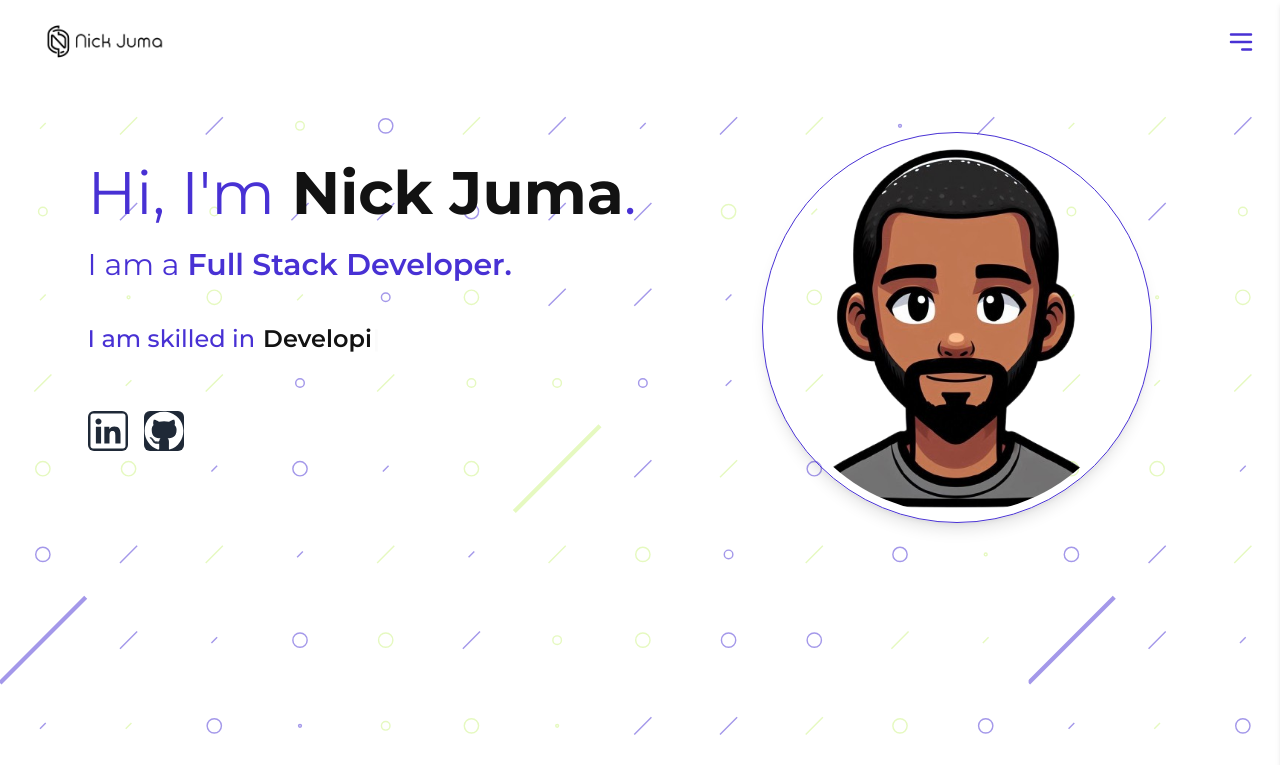
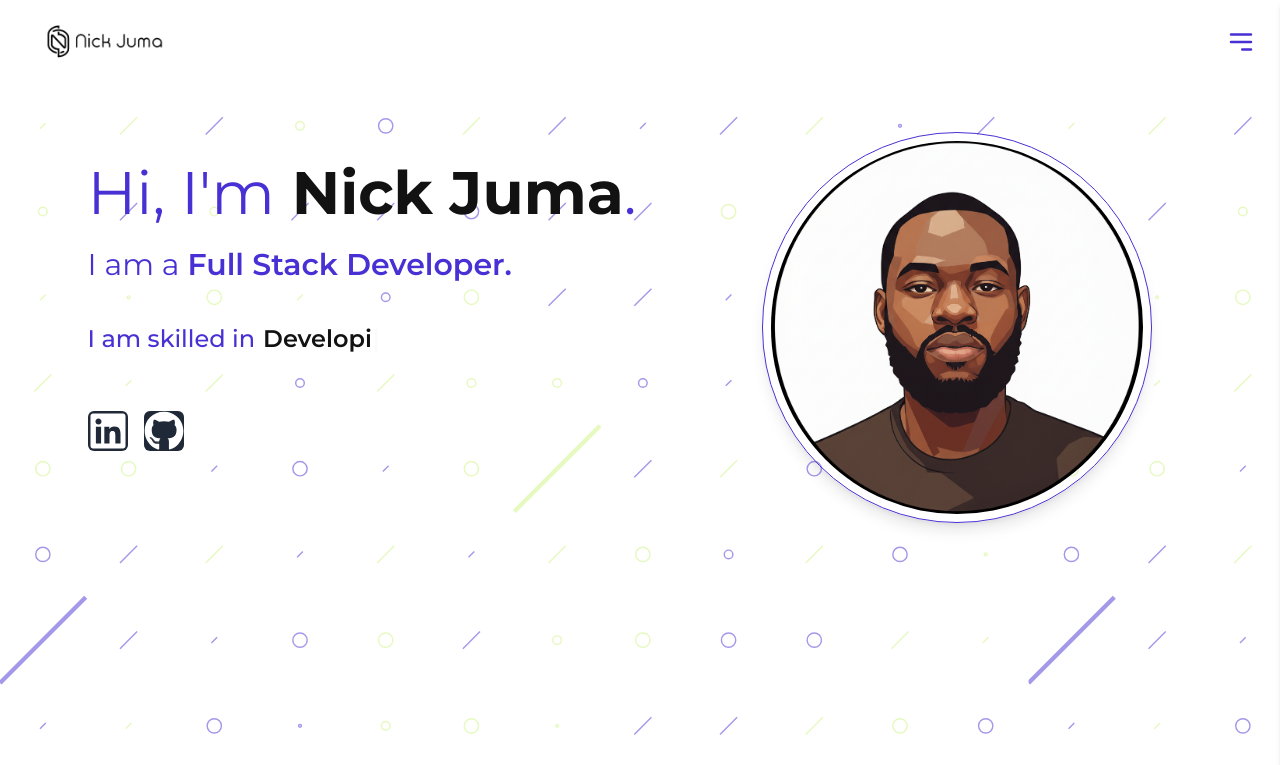
Before and after one commit to madgenius1/nickjuma, a Next.js app: page / in a window 1280 px wide. Shown: the top 765 px of the page. Built offline with nearby package versions, Linux system fonts and the light colour scheme.

Commit message:
Modified Hero

```diff
--- a/src/app/components/Hero.tsx
+++ b/src/app/components/Hero.tsx
@@ -66,7 +66,7 @@ export default function Hero() {
                 <div className="lg:w-[40%] w-full flex flex-col items-center justify-center">
                     <div className="flex items-center justify-center px-4">
                         <Image
-                            src="/avatar.png"
+                            src="/nickjavatar.png"
                             alt="avatar"
                             width={500}
                             height={500}
```
Also changed, not shown: public/nickjavatar.png (added).
